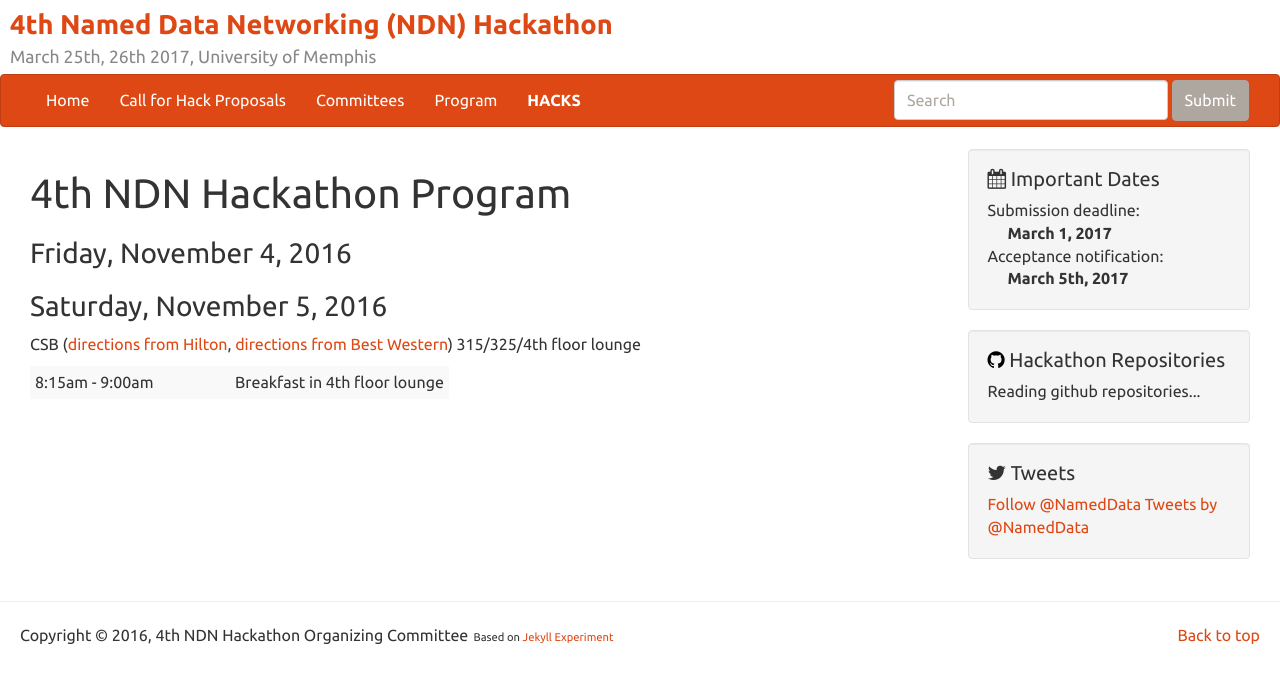
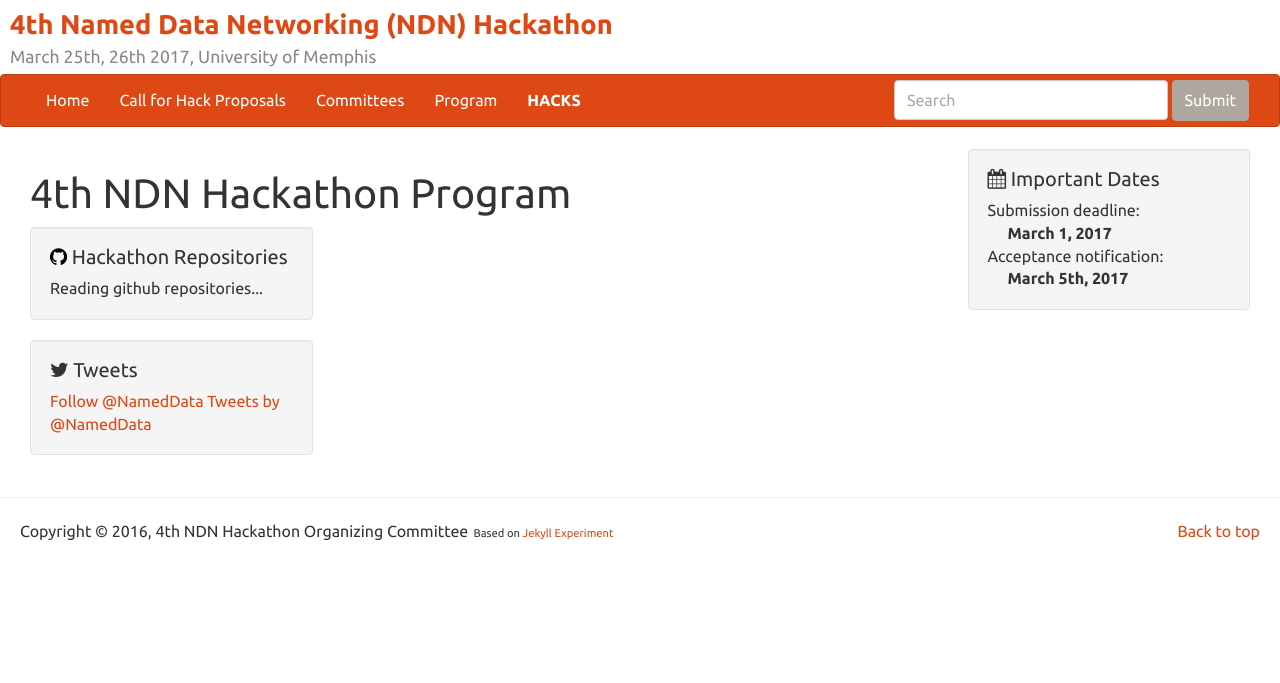
Before and after one commit to 4th-ndn-hackathon/4th-ndn-hackathon, a Jekyll site: the page built from program.md, in a window 1280 px wide. Shown: the top 683 px of the page. Built offline with Jekyll 4.4.1, drawn with Linux system fonts in a browser that asks for light colours; comment, search, counter and statistics services are not loaded.

Commit message:
update website

```diff
--- a/program.md
+++ b/program.md
@@ -2,20 +2,3 @@
 layout: page
 title: 4th NDN Hackathon Program
 ---
-
-
-
-
-### Friday, November 4, 2016
-
-
-
-{:.table-condensed .table-striped .table-hover .program}
-
-
-### Saturday, November 5, 2016
-
-CSB ([directions from Hilton](https://goo.gl/maps/TqmjQFrAyNA2){: target="_blank"}, [directions from Best Western](https://goo.gl/maps/yj6ppE1p9Yq){: target="_blank"}) 315/325/4th floor lounge
-
-{:.table-condensed .table-striped .table-hover .program}
-8:15am - 9:00am | Breakfast in 4th floor lounge
```
Also changed, not shown: cfh.md (+1 -1 lines), hacks.md (+1 -1 lines).
